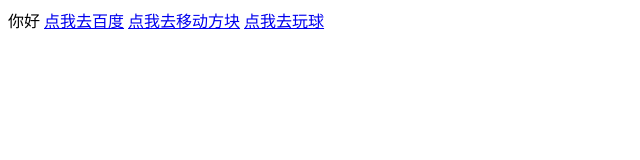
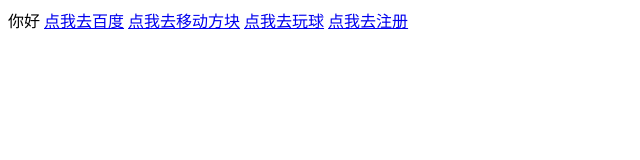
Before and after one commit to haiyun0501/chouxiang, a plain HTML site: page index.html in a window 1280 px wide. Shown: the whole page, without its empty margins (0-640 px from the left). Drawn offline with Linux system fonts and the light colour scheme.

Commit message:
Update index.html

```diff
--- a/index.html
+++ b/index.html
@@ -9,5 +9,6 @@
 <a href="./day02/login.html">点我去百度</a>
 <a href="./day08/index.html">点我去移动方块</a>
  <a href="./day05/index.html">点我去玩球</a>
+<a href="./day04/index.html">点我去注册</a>
 </body>
 </html>
```
